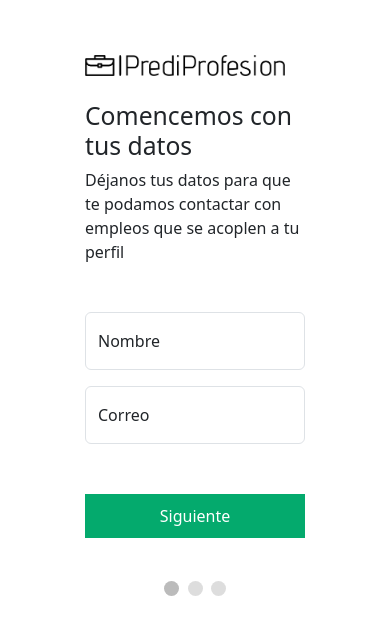
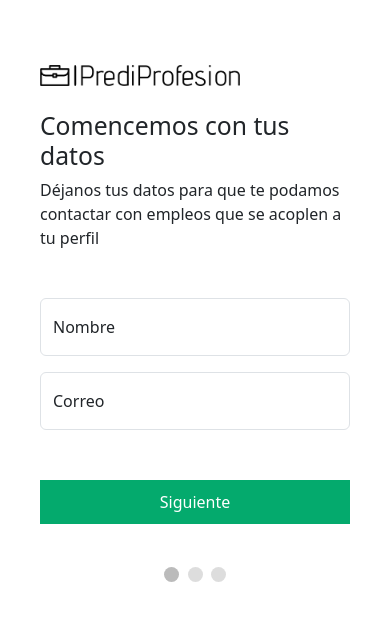
Before and after one commit to DJRT-11/Proyecto-ML, a Flask app: page / in a window 390 px wide. Shown: the top 641 px of the page. Run offline with Flask 2, Linux system fonts and the light colour scheme.

Commit message:
Increase form width on mobile

```diff
--- a/static/css/styles.css
+++ b/static/css/styles.css
@@ -144,7 +144,8 @@
   }
 
   #regForm {
-    margin: 15px auto;
+    margin: 25px auto;
+    width: 100%;
   }
 }
 
```
